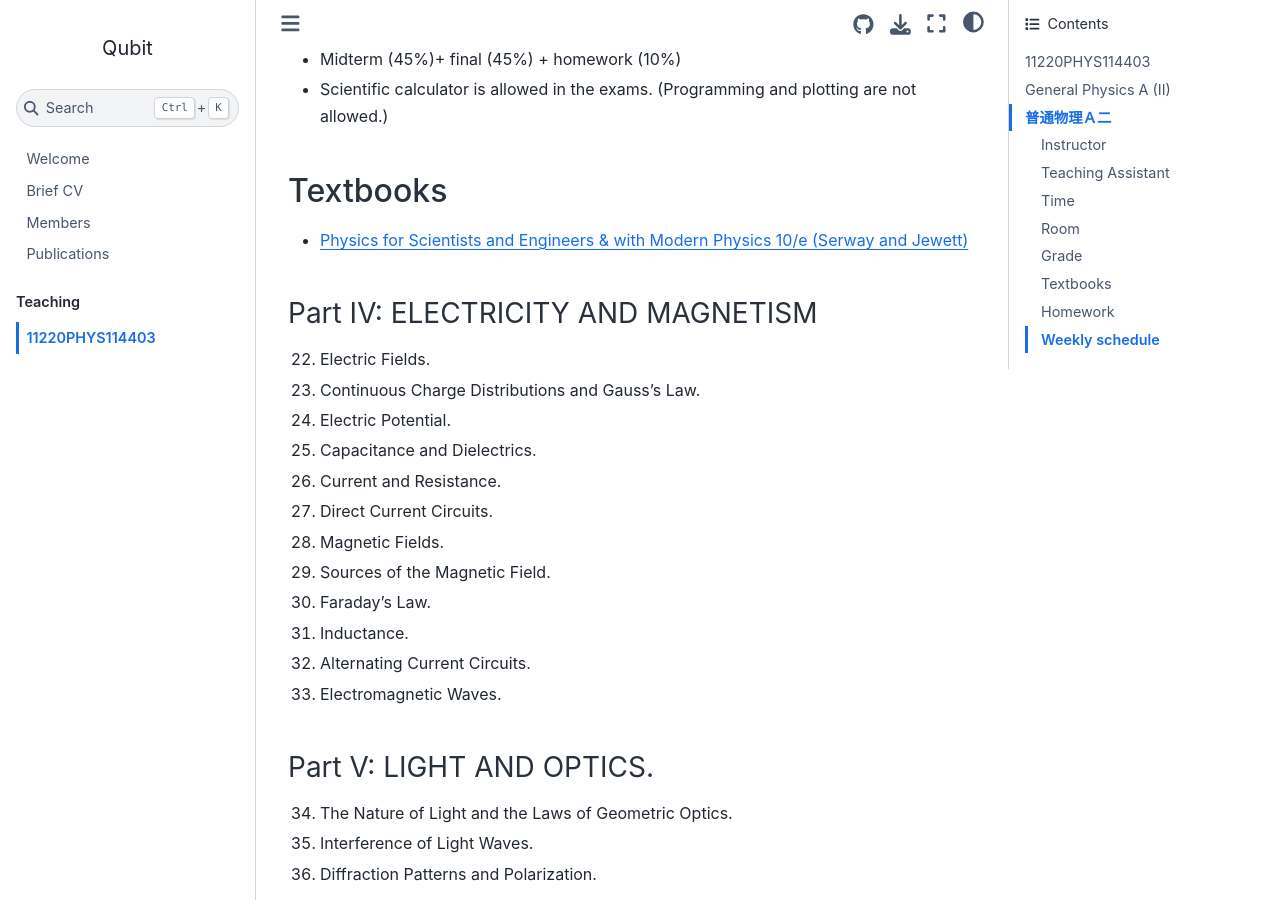
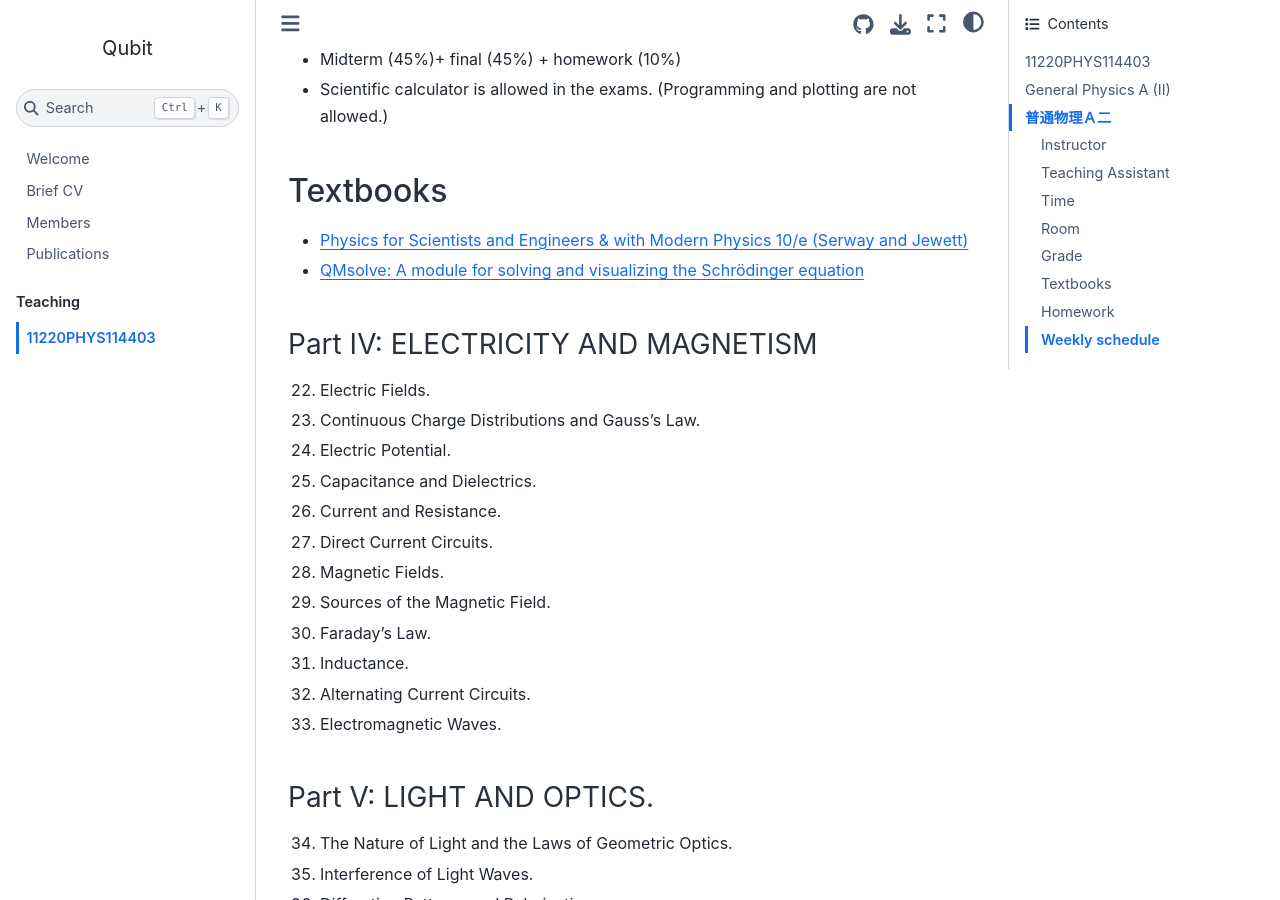
Before and after one commit to pcchen/pcchen.github.io, a Jupyter Book: the page built from teaching/11220PHYS114403.md, in a window 1280 px wide and 900 px high, scrolled down 943 px. Built offline with Jupyter Book 1.0.4 settings and Sphinx 7.4.7 and the Sphinx Book theme 1.1.4, drawn with Linux system fonts in a browser that asks for light colours; some of the changed lines change nothing that is shown; some of the changed text lies outside the part shown.

Commit message:
add github

```diff
--- a/teaching/11220PHYS114403.md
+++ b/teaching/11220PHYS114403.md
@@ -25,6 +25,7 @@
 
 ## Textbooks
 * [Physics for Scientists and Engineers & with Modern Physics 10/e (Serway and Jewett)](https://www.tsanghai.com.tw/book_detail.php?c=264&no=3826#p=1)
+* [QMsolve: A module for solving and visualizing the Schrödinger equation](https://github.com/quantum-visualizations/qmsolve)
 
 ### Part IV: ELECTRICITY AND MAGNETISM
 22. Electric Fields.
@@ -74,6 +75,10 @@
 * HW7, due on 5/9/2024
   * Chapter 34: Pb 6, 10, 25, 45
   * Chapter 36: Pb 10, 16, 22, 35
+
+* HW8,
+  * Chapter 37:Pb 7, 10,
+  * Chapter
 
 ## Weekly schedule
 * Week 1
```
